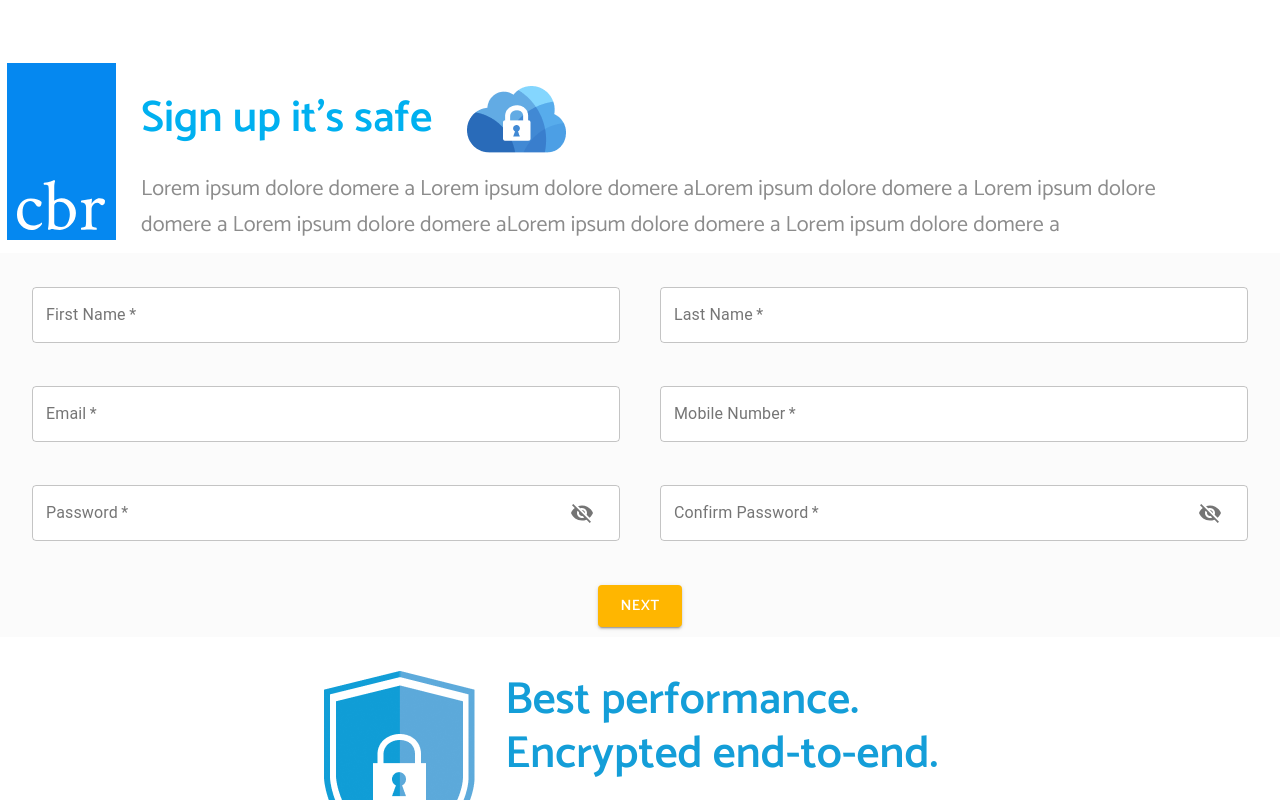
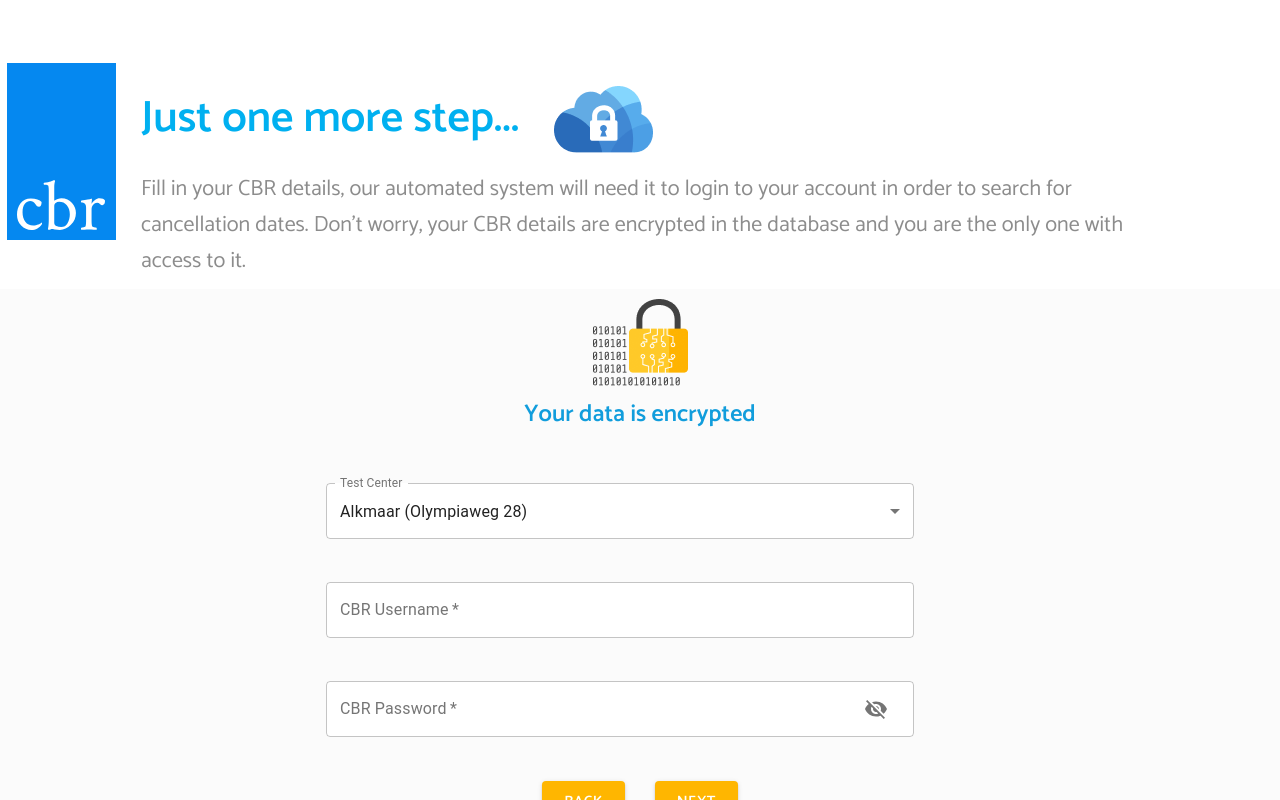
Before and after one commit to uaiuaief/dutch-driving-tests, a React (Create React App) app in the folder frontend/: page /signup in a window 1280 px wide. Shown: the top 800 px of the page. Built offline with nearby package versions, Linux system fonts and the light colour scheme; no server answers; a web font is replaced by a local one.

Commit message:
add test center to create user view and sign up page

```diff
--- a/frontend/src/Assets/SignupPage.css
+++ b/frontend/src/Assets/SignupPage.css
@@ -49,6 +49,10 @@
 #signup-page .header .col-2 .row-1 {
     display: flex;
     align-items: center;
+}
+
+#signup-page select {
+    width: 542px;
 }
 
 #signup-page input {
--- a/frontend/src/Components/Forms/SignupForm.js
+++ b/frontend/src/Components/Forms/SignupForm.js
@@ -9,6 +9,7 @@
 import VisibilityOff from '@material-ui/icons/VisibilityOff';
 import SnackBar from '../MaterialUIComponents/SnackBar'
 import encryptedImage from "../../Assets/images/encrypted.png"
+import TestCenters from './TestCenters'
 import * as Yup from "yup"
 
 
@@ -44,6 +45,8 @@
     gov_username: Yup.string()
         .required('This field is required'),
     gov_password: Yup.string()
+        .required('This field is required'),
+    test_center: Yup.string()
         .required('This field is required')
 })
 
@@ -205,12 +208,13 @@
 }
 
 const StepTwo = ({ values, handleClickShowPassword, handleMouseDownPassword, previousStep, nextStep, setParentState, parentState, setValues }) => {
-    const { email, password, confirm_password, first_name, last_name, mobile_number, gov_username, gov_password } = parentState
+    const { email, password, confirm_password, first_name, last_name, mobile_number, gov_username, gov_password, test_center } = parentState
     return (
         <Formik
             initialValues={{
                 gov_username: gov_username,
-                gov_password: gov_password
+                gov_password: gov_password,
+                test_center: test_center
             }}
 
             onSubmit={async (values, actions) => {
@@ -258,6 +262,27 @@
                     <div className="form-row form-row-1">
                         <div className="form-item">
                             <TextField
+                                id="test-center-select"
+                                label="Test Center"
+                                variant="outlined"
+                                select
+                                SelectProps={{
+                                    native: true,
+                                }}
+                                onChange={props.handleChange}
+                                onBlur={props.handleBlur}
+                                value={props.values.test_center}
+                                name="test_center"
+                                error={props.touched.test_center && props.errors.test_center}
+                                helperText={props.touched.test_center && props.errors.test_center ? props.errors.test_center : null}
+                            >
+                                <TestCenters />
+                            </TextField>
+                        </div>
+                    </div>
+                    <div className="form-row form-row-2">
+                        <div className="form-item">
+                            <TextField
                                 required
                                 label="CBR Username"
                                 variant="outlined"
@@ -270,7 +295,7 @@
                             />
                         </div>
                     </div>
-                    <div className="form-row form-row-2">
+                    <div className="form-row form-row-3">
                         <div className="form-item">
                             <TextField
                                 className="icon-textfield"
--- a/frontend/src/Components/Pages/SignupPage.js
+++ b/frontend/src/Components/Pages/SignupPage.js
@@ -159,7 +159,7 @@
 
 class SignupPage extends Component {
     state = {
-        step: 1,
+        step: 2,
 
         // Form values
         // Step 1
```
Also changed, not shown: 1 other file (tests, documents, lock files or other folders).
